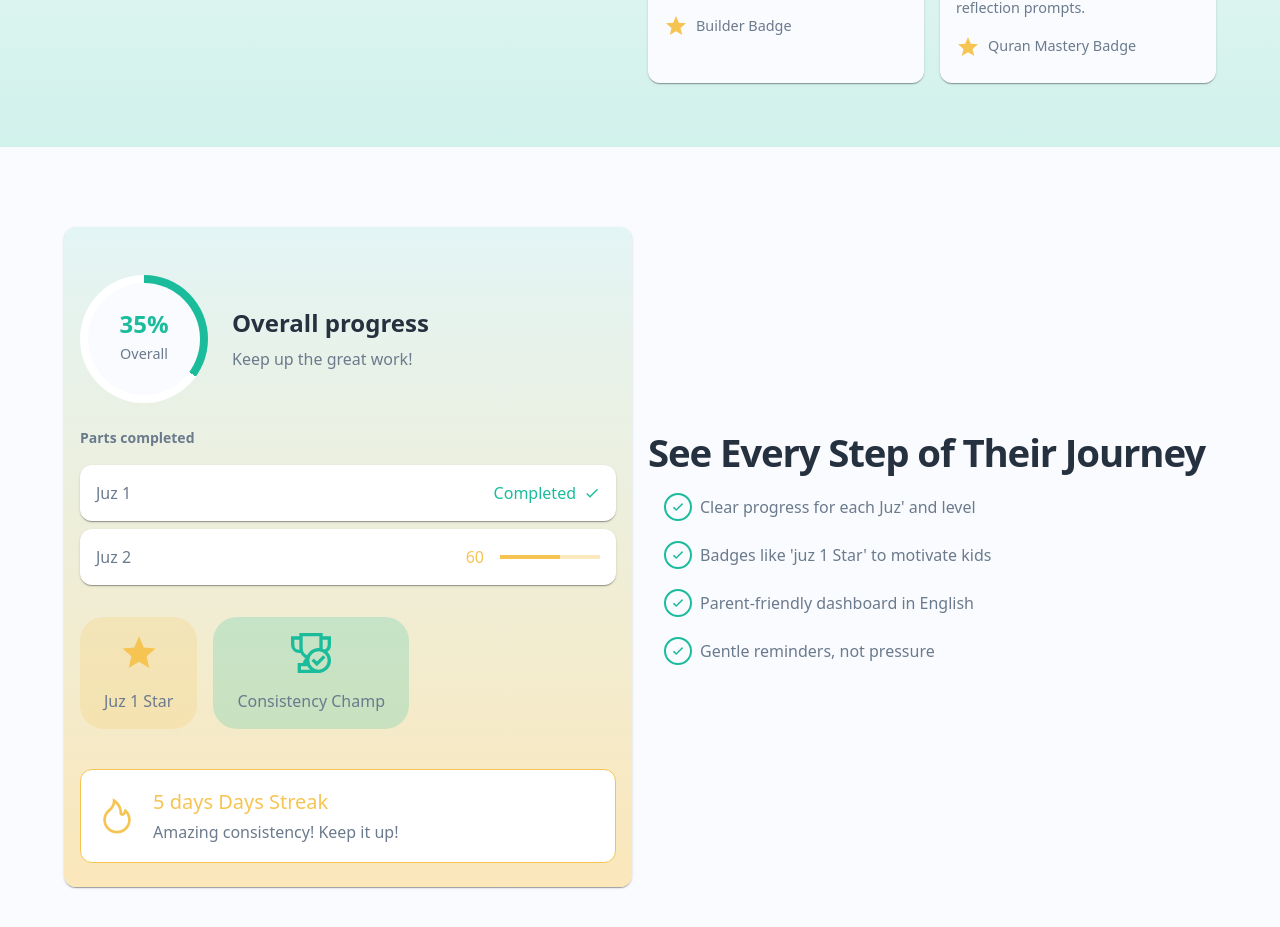
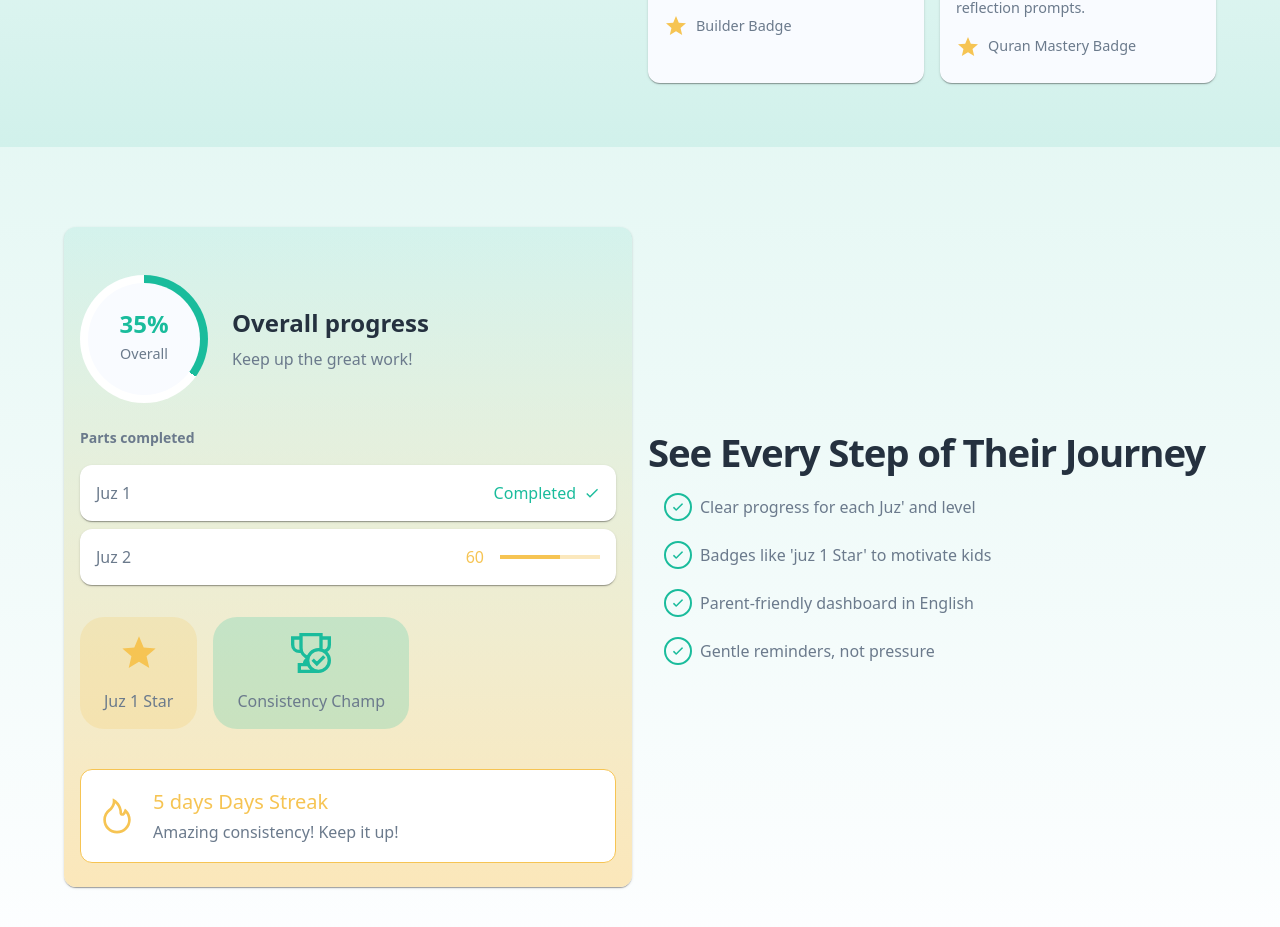
Before and after one commit to AbdallaMon/Aya-academy, a Next.js app in the folder app/: page / in a window 1280 px wide. Shown: the part 1859-2786 px from the top of the page. Built offline with nearby package versions, Linux system fonts and the light colour scheme; no server answers.

Commit message:
trying anotbher bg

```diff
--- a/app/src/features/childDashboard/index.tsx
+++ b/app/src/features/childDashboard/index.tsx
@@ -10,13 +10,13 @@ import { ChildDashboardCard } from './components/ChildDashboardCard';
 
 export function ChildDashboardHome({ pageTheme }: { pageTheme: PageTheme }) {
   const colors = getCurrentColorScheme(pageTheme);
-
+  const isLightMode = pageTheme === 'light';
   return (
     <Box
       sx={{
         py: sectionYPadding,
-        // background: `linear-gradient(to top, ${colors.paperBackground} 0%, ${lighten(colors.paperBackground, 0.8)} 100%)`,
-        backgroundColor: colors.paperBackground,
+        background: `linear-gradient(to bottom, ${colors.lightPrimary} 0%, ${isLightMode ? lighten(colors.paperBackground, 0.8) : colors.paperBackground} 100%)`,
+        // backgroundColor: colors.paperBackground,
       }}
     >
       <Container maxWidth="lg">
```
